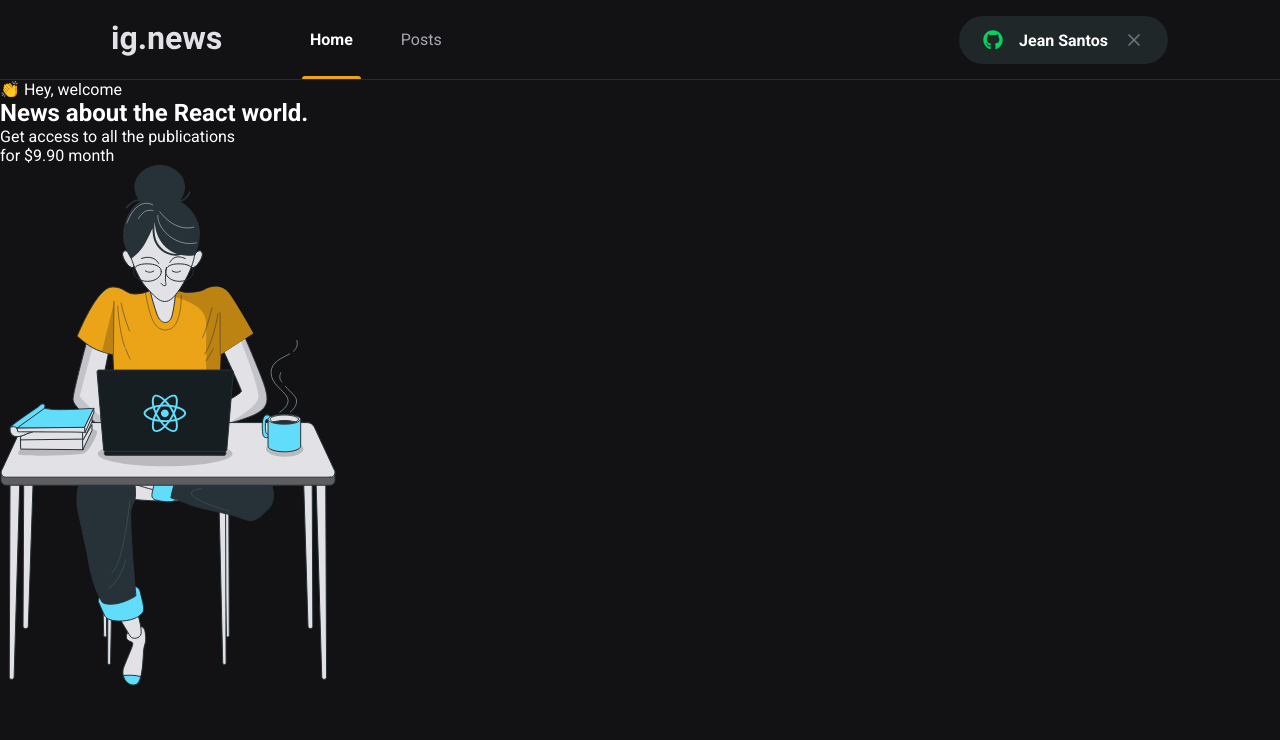
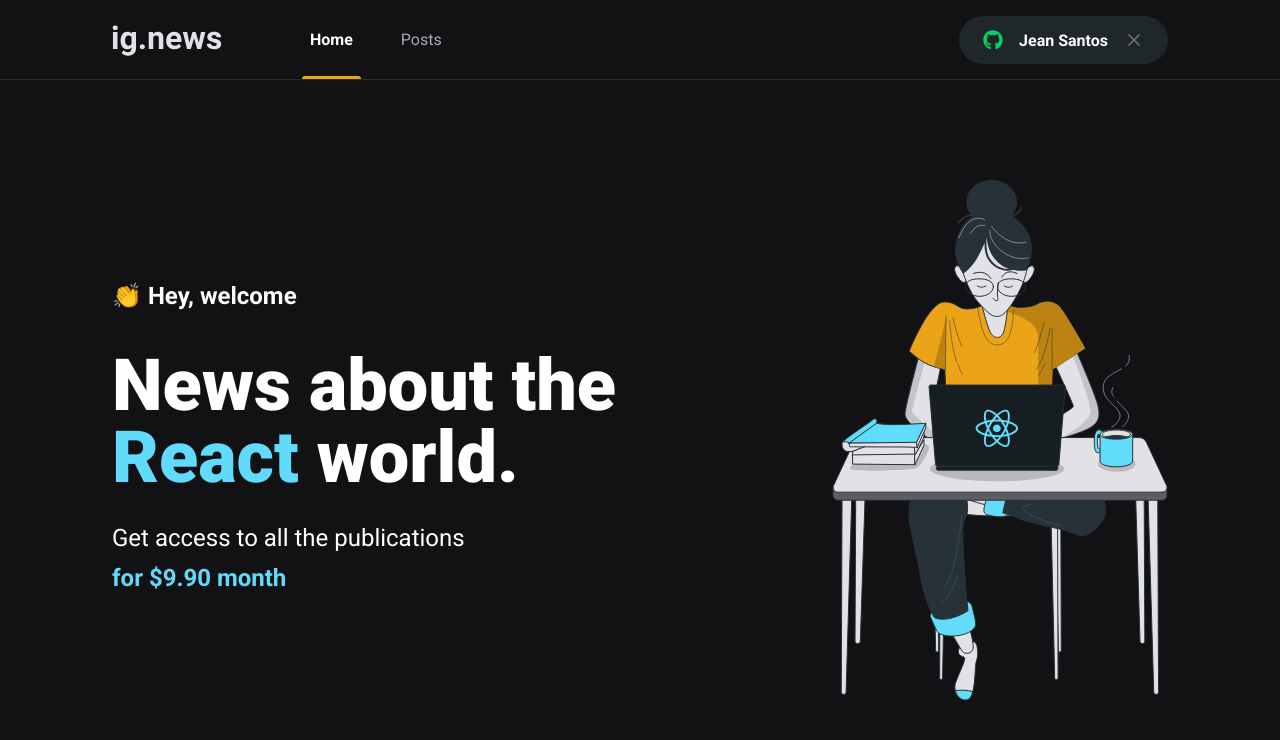
Before and after one commit to jeansantosw/ignews, a Next.js app: page / in a window 1280 px wide. Shown: the top 740 px of the page. Built offline with nearby package versions, Linux system fonts and the light colour scheme.

Commit message:
Page home.

```diff
--- a/src/pages/home.module.scss
+++ b/src/pages/home.module.scss
@@ -0,0 +1,43 @@
+.contentContainer {
+  max-width: 1120px;
+  margin: 0 auto;
+  padding: 0 2rem;
+  height: calc(100vh - 5rem);
+
+  display: flex;
+  align-items: center;
+  justify-content: space-between;
+
+}
+
+.hero {
+  max-width: 600px;
+
+  > span {
+    font-size: 1.5rem;
+    font-weight: bold;
+  }
+
+  h1 {
+    font-size: 4.5rem;
+    line-height: 4.5rem;
+    font-weight: 900;
+    margin-top: 2.5rem;
+
+    span {
+      color: var(--cyan-500);
+    }
+  }
+
+  p {
+    font-size: 1.5rem;
+    line-height: 2.5rem;
+    margin-top: 1.5rem;
+
+    span {
+      color: var(--cyan-500);
+      font-weight: bold;
+    }
+  }
+
+}
--- a/src/pages/index.tsx
+++ b/src/pages/index.tsx
@@ -1,4 +1,6 @@
 import Head from 'next/head'
+
+import styles from './home.module.scss';
 
 
 export default function Home() {
@@ -7,8 +9,8 @@
       <Head>
         <title>Ignews</title>
       </Head>
-      <main>
-        <section>
+      <main className= { styles.contentContainer }>
+        <section className= { styles.hero }>
           <span>👏 Hey, welcome </span>
           <h1>News about the <span>React</span> world. </h1>
           <p>
```
